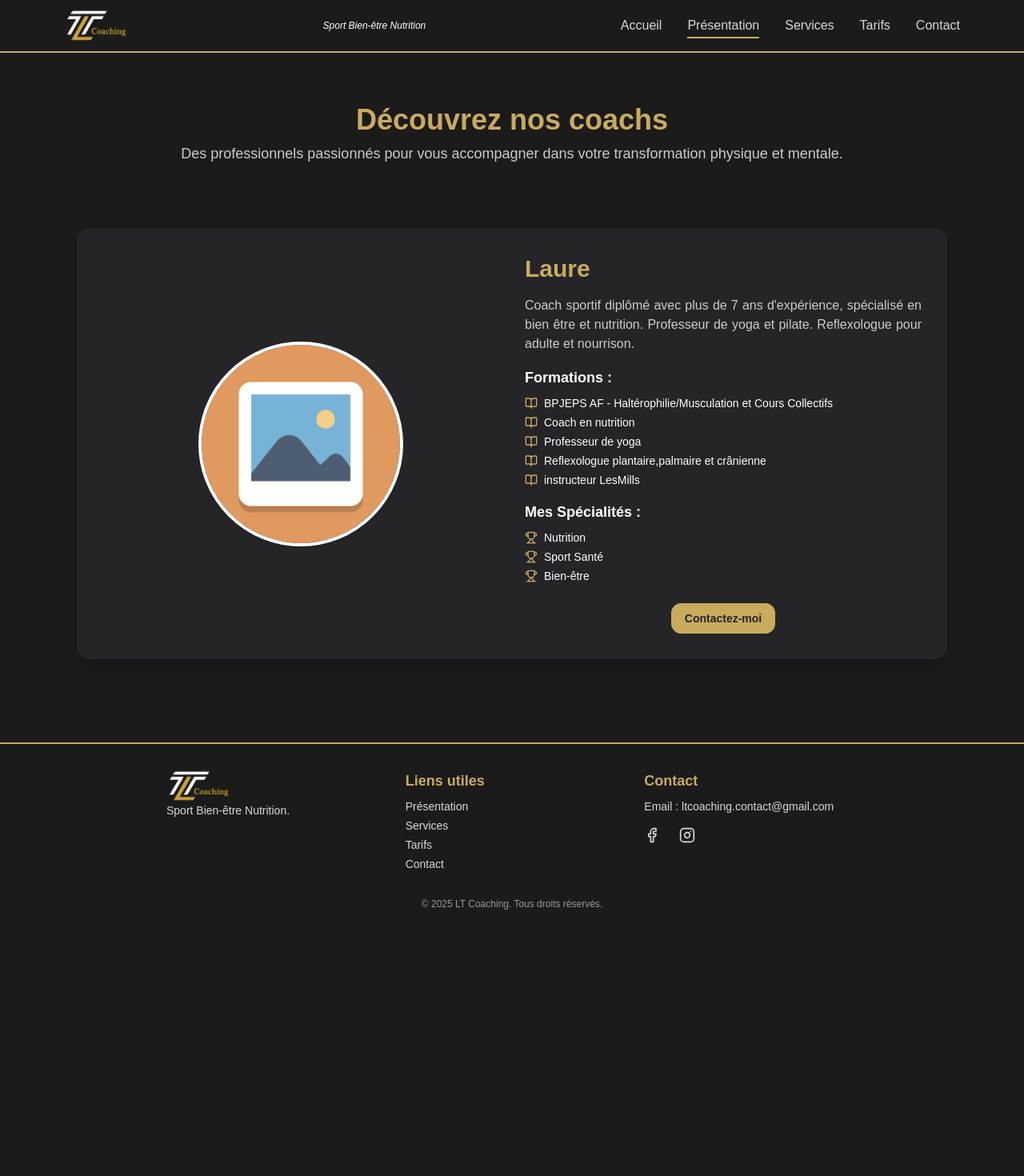
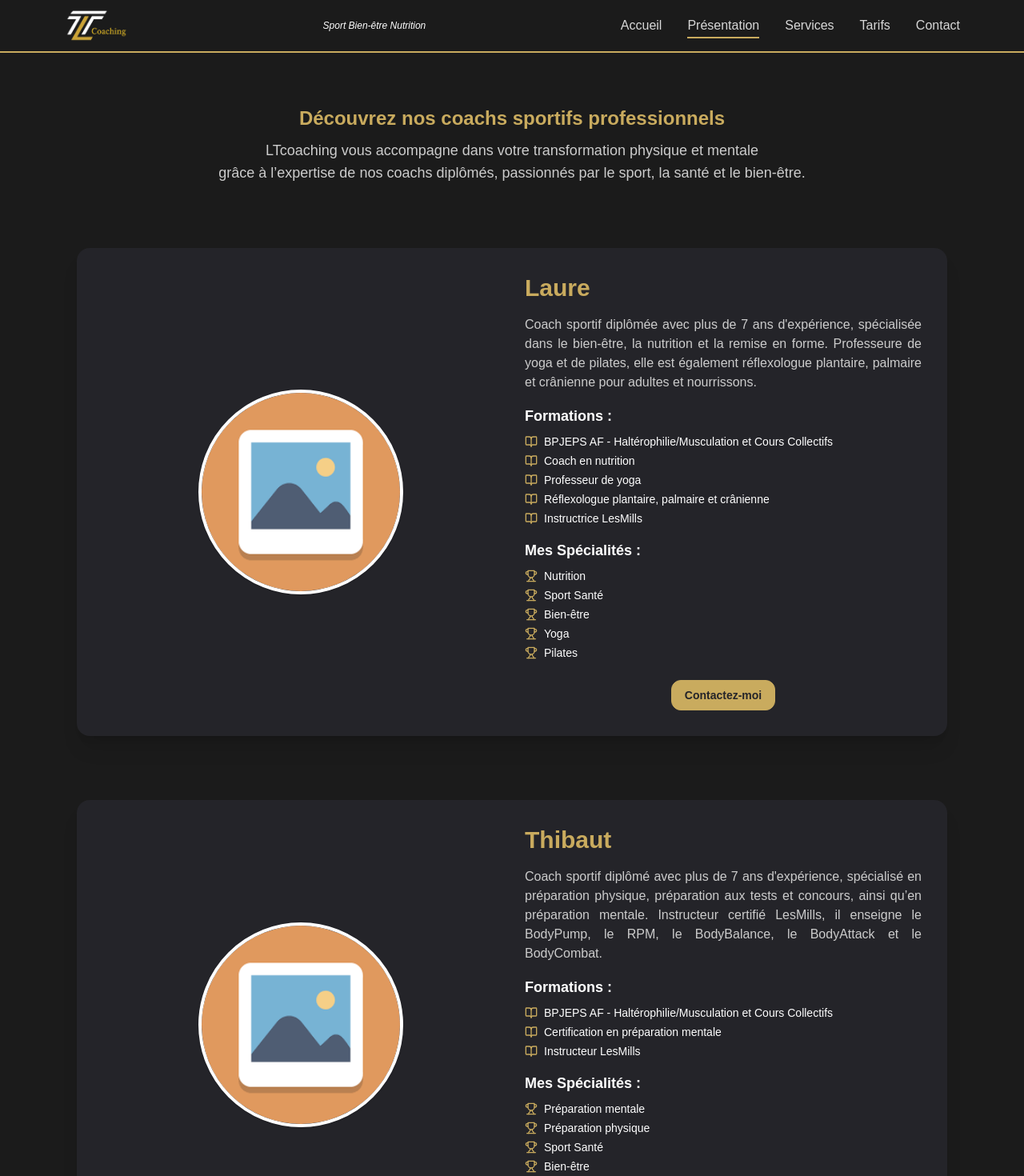
Before and after one commit to ThibautTobi/LTcoaching, a Next.js app: page /Presentation in a window 1280 px wide. Shown: the top 1470 px of the page at 80% size. Before the commit the page ends 1170 px from the top, so only its background shows below. Built offline with nearby package versions, Linux system fonts and the light colour scheme.

Commit message:
modifications des pages et composants

```diff
--- a/app/Presentation/page.tsx
+++ b/app/Presentation/page.tsx
@@ -22,8 +22,7 @@
 
  */
 
-'use client';
-
+import { Metadata } from 'next';
 import CoachProfileCard from '@/app/src/components/coachCard';
 
 /**
@@ -46,49 +45,133 @@ import CoachProfileCard from '@/app/src/components/coachCard';
  *   Cela peut servir à comparer ou tester deux approches d'intégration (statique vs dynamique).
  */
 
+export const metadata: Metadata = {
+  title: 'Nos coachs sportifs – LTcoaching | Experts en fitness et bien-être',
+  description:
+    "Découvrez Laure et Thibaut, coachs sportifs diplômés avec plus de 7 ans d'expérience. Spécialistes en préparation physique, nutrition, bien-être et sport santé.",
+  openGraph: {
+    title: 'Nos coachs sportifs – LTcoaching',
+    description:
+      "Rencontrez notre équipe de coachs diplômés : préparation physique, nutrition, bien-être, sport santé. Plus de 7 ans d'expérience pour vous accompagner.",
+    images: ['/og-ltcoaching.webp'],
+  },
+};
+
+// modifier les chemins avec l'adresse du site publier et intégrer des image des coachs
+
 export default function Presentation(): JSX.Element {
   return (
     <div className="min-h-screen to-muted text-foreground">
+      {/* Schema.org pour Laure */}
+      <script
+        type="application/ld+json"
+        dangerouslySetInnerHTML={{
+          __html: JSON.stringify({
+            '@context': 'https://schema.org',
+            '@type': 'Person',
+            name: 'Laure',
+            jobTitle: 'Coach sportif, professeure de yoga et réflexologue',
+            image: 'https://www.tonsite.com/laure-coach-sportif.png',
+            description:
+              "Coach sportif diplômée avec plus de 7 ans d'expérience, spécialisée en nutrition, bien-être et sport santé.",
+            alumniOf:
+              'BPJEPS AF – Haltérophilie/Musculation et Cours Collectifs',
+            knowsAbout: [
+              'Nutrition',
+              'Sport Santé',
+              'Bien-être',
+              'Yoga',
+              'Pilates',
+            ],
+            worksFor: {
+              '@type': 'Organization',
+              name: 'LTcoaching',
+            },
+          }),
+        }}
+      />
+
+      {/* Schema.org pour Thibaut */}
+      <script
+        type="application/ld+json"
+        dangerouslySetInnerHTML={{
+          __html: JSON.stringify({
+            '@context': 'https://schema.org',
+            '@type': 'Person',
+            name: 'Thibaut',
+            jobTitle:
+              'Coach sportif spécialisé en préparation physique et mentale',
+            image: 'https://www.tonsite.com/thibaut-preparation-physique.png',
+            description:
+              "Coach sportif diplômé avec plus de 7 ans d'expérience, spécialisé en préparation physique, mentale et sport santé.",
+            alumniOf:
+              'BPJEPS AF – Haltérophilie/Musculation et Cours Collectifs',
+            knowsAbout: [
+              'Préparation physique',
+              'Préparation mentale',
+              'Sport Santé',
+              'Bien-être',
+            ],
+            worksFor: {
+              '@type': 'Organization',
+              name: 'LTcoaching',
+            },
+          }),
+        }}
+      />
+
       <section className="py-16 px-8 max-w-6xl mx-auto space-y-20">
         <div className="text-center space-y-2">
-          <h1 className="text-4xl font-bold text-primary">
-            Découvrez nos coachs
+          <h1 className="text-[24px] font-bold text-primary">
+            Découvrez nos coachs sportifs professionnels
           </h1>
           <p className="text-muted-foreground text-lg">
-            Des professionnels passionnés pour vous accompagner dans votre
-            transformation physique et mentale.
+            LTcoaching vous accompagne dans votre transformation physique et
+            mentale
+            <br />
+            grâce à l’expertise de nos coachs diplômés, passionnés par le sport,
+            la santé et le bien-être.
           </p>
         </div>
         <CoachProfileCard
           name="Laure"
           image="/images.png"
-          imageAlt="Photo de Laure, coach sportif"
-          description="Coach sportif diplômé avec plus de 7 ans d'expérience, spécialisé en bien être et nutrition. Professeur de yoga et pilate. Reflexologue pour adulte et nourrison."
+          imageAlt="Laure, coach sportif experte en yoga, nutrition et bien-être"
+          description="Coach sportif diplômée avec plus de 7 ans d'expérience, spécialisée dans le bien-être, la nutrition et la remise en forme. Professeure de yoga et de pilates, elle est également réflexologue plantaire, palmaire et crânienne pour adultes et nourrissons."
           formations={[
             'BPJEPS AF - Haltérophilie/Musculation et Cours Collectifs',
             'Coach en nutrition',
             'Professeur de yoga',
-            'Reflexologue plantaire,palmaire et crânienne',
-            'instructeur LesMills',
+            'Réflexologue plantaire, palmaire et crânienne',
+            'Instructrice LesMills',
           ]}
-          specialites={['Nutrition', 'Sport Santé', 'Bien-être']}
+          specialites={[
+            'Nutrition',
+            'Sport Santé',
+            'Bien-être',
+            'Yoga',
+            'Pilates',
+          ]}
           showContact={true}
         />
-        {/* <CoachProfileCard
+        <CoachProfileCard
           name="Thibaut"
           image="/images.png"
-          imageAlt="Photo de thibaut, coach sportif"
-          description="Coach sportif diplômé avec plus de 7 ans d'expérience, spécialisé en bien être et nutrition. Professeur de yoga et pilate. Reflexologue pour adulte et nourrison."
+          imageAlt="Thibaut, coach sportif spécialisé en préparation physique et mentale"
+          description="Coach sportif diplômé avec plus de 7 ans d'expérience, spécialisé en préparation physique, préparation aux tests et concours, ainsi qu’en préparation mentale. Instructeur certifié LesMills, il enseigne le BodyPump, le RPM, le BodyBalance, le BodyAttack et le BodyCombat."
           formations={[
             'BPJEPS AF - Haltérophilie/Musculation et Cours Collectifs',
-            'Coach en nutrition',
-            'Professeur de yoga',
-            'Reflexologue plantaire,palmaire et crânienne',
-            'instructeur LesMills'
+            'Certification en préparation mentale',
+            'Instructeur LesMills',
           ]}
-          specialites={['Nutrition','Sport Santé','Bien-être']}
+          specialites={[
+            'Préparation mentale',
+            'Préparation physique',
+            'Sport Santé',
+            'Bien-être',
+          ]}
           showContact={true}
-        /> */}
+        />
       </section>
     </div>
   );
--- a/app/Services/page.tsx
+++ b/app/Services/page.tsx
@@ -30,9 +30,18 @@ export default function ServicesPage() {
 
   return (
     <section className="max-w-5xl mx-auto py-12 px-4">
-      <h1 className="text-3xl font-bold text-center text-[#C6A35E] mb-8">
-        Nos Services de Coaching & Nutrition
+      <h1 className="text-[24px] font-bold text-center text-[#C6A35E] mb-8">
+        Nos Services de Coaching Sportif, Nutrition & Bien-être
       </h1>
+
+      <p className="text-center max-w-2xl mx-auto mb-10 text-gray-300">
+        LT Coaching vous accompagne dans votre transformation physique et
+        mentale.
+        <br />
+        Découvrez nos services sur mesure adaptés à vos objectifs :<br /> perte
+        de poids, prise de masse, amélioration des performances, bien-être et
+        équilibre alimentaire.
+      </p>
 
       {/* Boutons de filtre */}
       <div className="flex justify-center gap-4 mb-8 flex-wrap">
@@ -72,7 +81,7 @@ export default function ServicesPage() {
             <CardService
               DataService={data}
               showDescription={true}
-              showListe={false}
+              showListe={true}
               showLink={true}
               showImage={true}
               showPrice={false}
--- a/app/Tarifs/page.tsx
+++ b/app/Tarifs/page.tsx
@@ -43,7 +43,7 @@ export default function TarifsPage() {
   return (
     <section className="max-w-4xl mx-auto py-12 px-4">
       {/* Titre principal */}
-      <h1 className="text-3xl font-bold text-center text-[#C6A35E] mb-6">
+      <h1 className="text-[24px] font-bold text-center text-[#C6A35E] mb-6">
         Tarifs
       </h1>
       {/* composant de Filtre des services */}
--- a/app/page.tsx
+++ b/app/page.tsx
@@ -18,7 +18,7 @@ export default function Home() {
       </div>
 
       <section className="w-full py-10 px-6 text-center">
-        <h1 className="text-4xl md:text-5xl font-bold mb-4">
+        <h1 className="text-[24px] font-bold md:text-5xl mb-4">
           Atteins tes objectifs avec{' '}
           <span className="text-primary">LTcoaching</span>
         </h1>
--- a/app/src/components/card.tsx
+++ b/app/src/components/card.tsx
@@ -54,12 +54,16 @@ export const CardService = ({
           </div>
         )}
         {showDescription && (
-          <p className="text-left pt-6">{DataService.Description}</p>
+          <p className="text-left pt-6" style={{ whiteSpace: 'pre-line' }}>
+            {DataService.Description}
+          </p>
         )}
         {showListe && (
-          <ul className="p-6">
+          <ul className="pt-4 font-semibold text-center">
             {DataService.liste.map((item, index) => (
-              <li key={index}>* {item}</li>
+              <li key={index} className="p-2 text-primary">
+                * {item}
+              </li>
             ))}
           </ul>
         )}
--- a/app/src/components/footer.tsx
+++ b/app/src/components/footer.tsx
@@ -12,6 +12,9 @@ import { Facebook, Instagram } from 'lucide-react';
 export default function Footer(): JSX.Element {
   return (
     <footer className="w-full bg-background border-t-2 border-primary mt-10 py-8 text-[#D8D8D8] text-sm">
+      <h2 className="text-[24px] text-muted-foreground font-bold text-center italic mb-6">
+        Sport Bien-être Nutrition
+      </h2>
       <div className="max-w-4xl mx-auto px-4 grid grid-cols-1 md:grid-cols-3 gap-8">
         {/* Logo et description */}
         <div>
@@ -29,7 +32,7 @@ export default function Footer(): JSX.Element {
 
         {/* Liens de navigation */}
         <div>
-          <h4 className="text-primary font-bold text-lg mb-2">Liens utiles</h4>
+          <h3 className="text-primary font-bold text-lg mb-2">Liens utiles</h3>
           <ul className="space-y-1">
             <li>
               <Link
@@ -59,7 +62,7 @@ export default function Footer(): JSX.Element {
 
         {/* Contact et Réseaux sociaux */}
         <div>
-          <h4 className="text-primary font-bold text-lg mb-2">Contact</h4>
+          <h3 className="text-primary font-bold text-lg mb-2">Contact</h3>
           <p>
             Email :{' '}
             <a
```
Also changed, not shown: app/Contact/page.tsx (+27 -92 lines).
